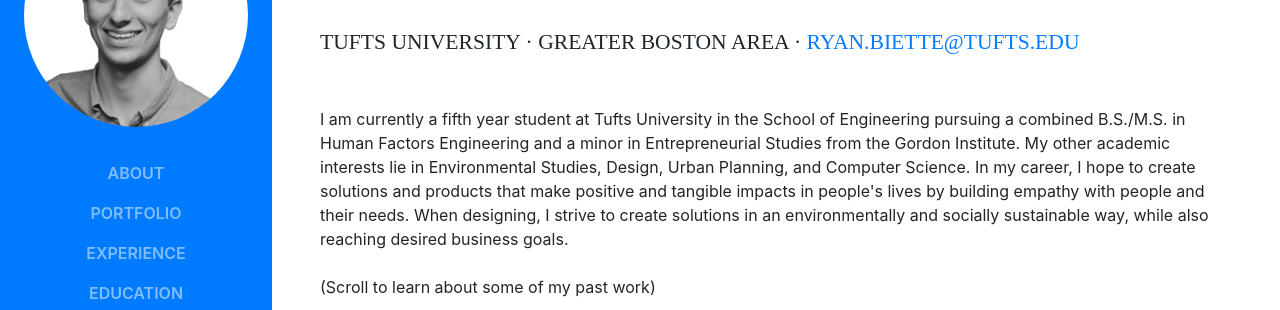
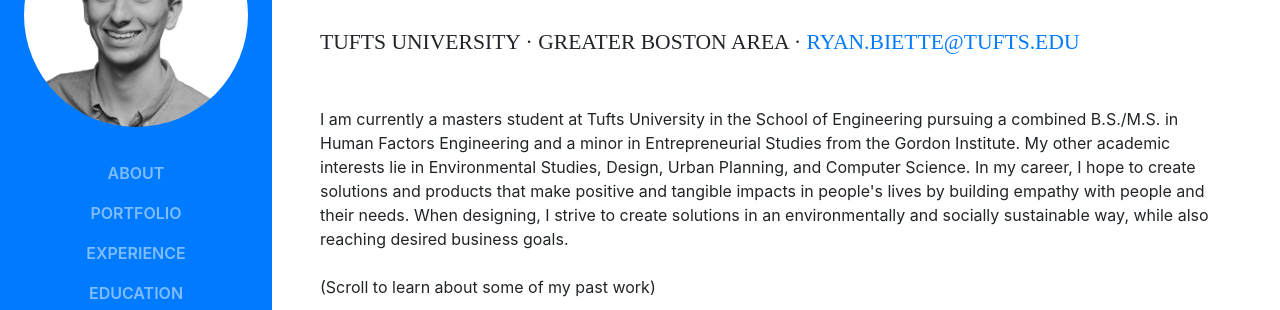
Before and after one commit to rbiette/rbiette.github.io, a website with bundled scripts: page index.html in a window 1280 px wide. Shown: the part 303-613 px from the top of the page. Built offline with nearby package versions, Linux system fonts and the light colour scheme; a web font is replaced by a local one.

Commit message:
Update index.html

```diff
--- a/index.html
+++ b/index.html
@@ -74,7 +74,7 @@
           <div class="subheading mb-5">Tufts University · Greater Boston Area ·
             <a href="mailto:ryan.biette@tufts.edu">ryan.biette@tufts.edu</a>
           </div>
-          <p class="mb-5">I am currently a fifth year student at Tufts University in the School of Engineering pursuing a combined B.S./M.S. in Human Factors Engineering and a minor in Entrepreneurial Studies from the Gordon Institute. My other academic interests lie in Environmental Studies, Design, Urban Planning, and Computer Science. In my career, I hope to create solutions and products that make positive and tangible impacts in people's lives by building empathy with people and their needs. When designing, I strive to create solutions in an environmentally and socially sustainable way, while also reaching desired business goals. <br><br> (Scroll to learn about some of my past work)</p>
+          <p class="mb-5">I am currently a masters student at Tufts University in the School of Engineering pursuing a combined B.S./M.S. in Human Factors Engineering and a minor in Entrepreneurial Studies from the Gordon Institute. My other academic interests lie in Environmental Studies, Design, Urban Planning, and Computer Science. In my career, I hope to create solutions and products that make positive and tangible impacts in people's lives by building empathy with people and their needs. When designing, I strive to create solutions in an environmentally and socially sustainable way, while also reaching desired business goals. <br><br> (Scroll to learn about some of my past work)</p>
           <ul class="list-inline list-social-icons mb-0">
             <li class="list-inline-item">
               <a href="https://www.linkedin.com/in/ryan-biette-90665712a/">
```
